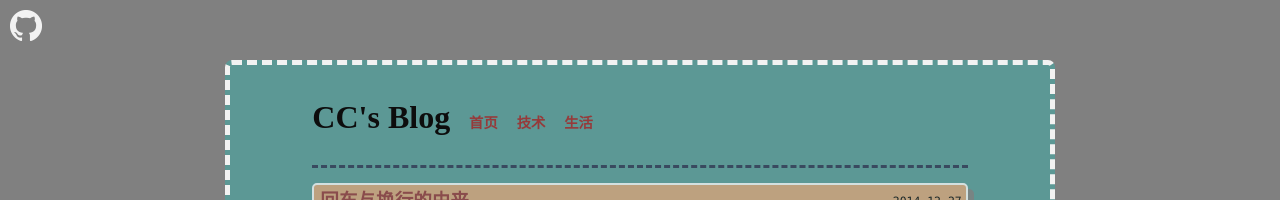
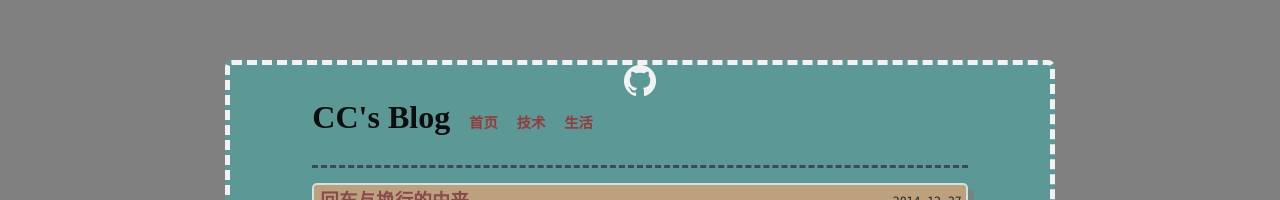
Before and after one commit to cfancc/oldblog, a Jekyll site: the page built from index.html, in a window 1280 px wide. Shown: the top 200 px of the page. Built offline with Jekyll 4.4.1, drawn with Linux system fonts in a browser that asks for light colours; Markdown is read by kramdown in place of the engine named in the settings; the list of posts is cut into pages by our own code.

Commit message:
change little cat's position,left to right

```diff
--- a/css/screen.css
+++ b/css/screen.css
@@ -64,8 +64,8 @@ table {
 /*****************************************************************************/
 #project {
 position: fixed;
-left: 10px;
-top: 10px;
+left: 15px;
+right: 15px;
 }
 #blog-name{
 font-family: cursive;
```
